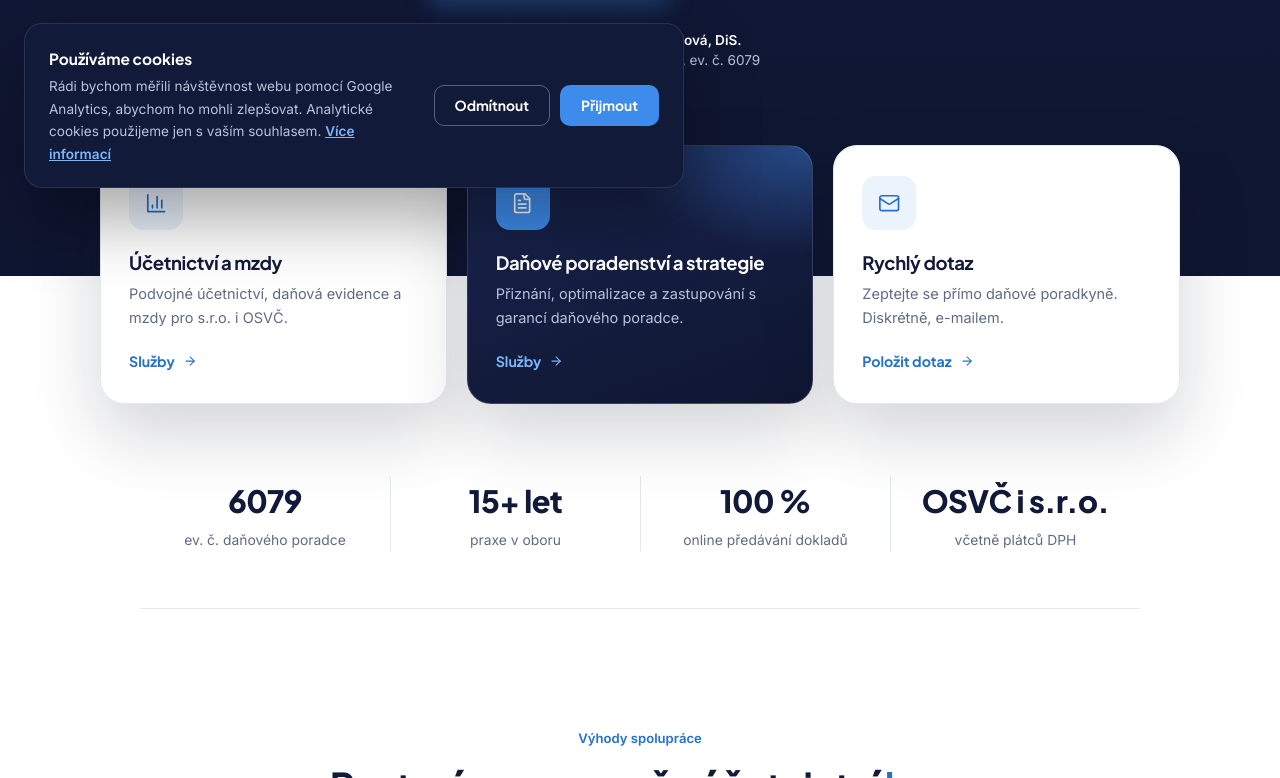
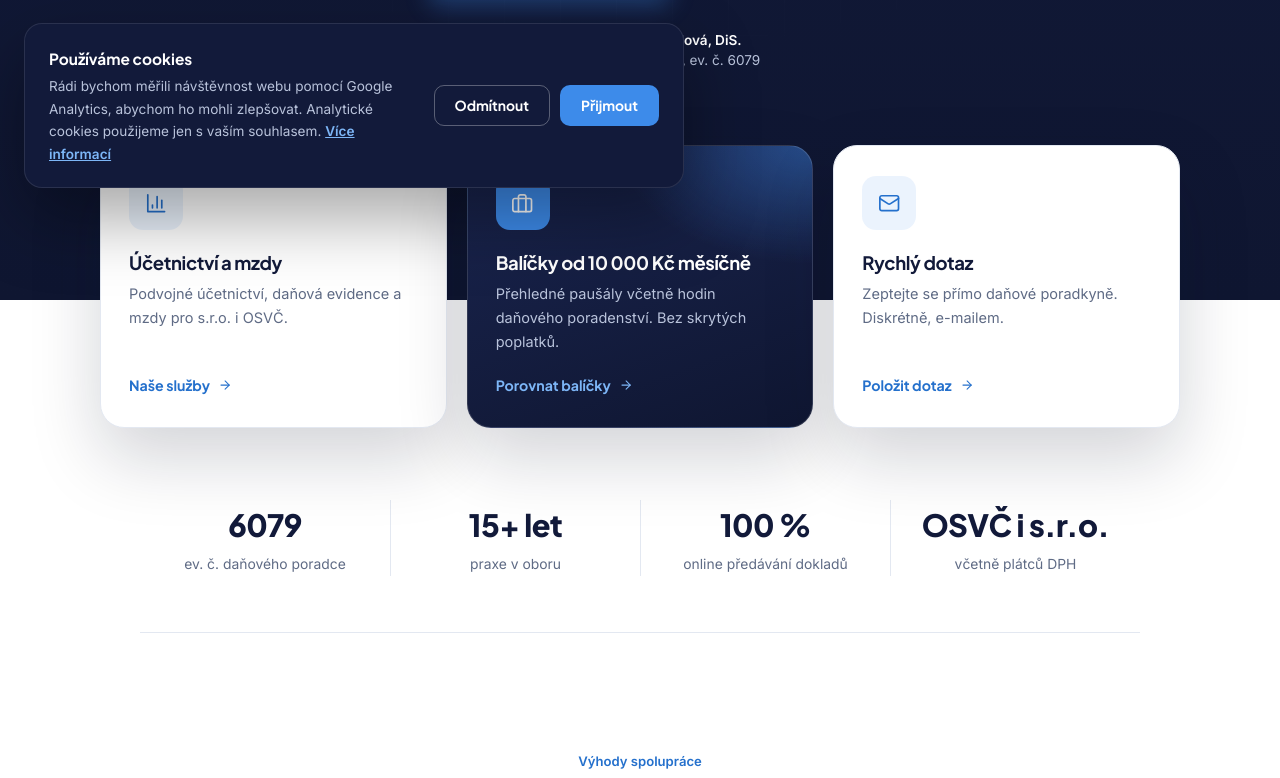
Before and after one commit to chechta838/Jana_Coufalova, an Eleventy site: page src/index.njk in a window 1280 px wide. Shown: the part 588-1366 px from the top of the page. Built offline with nearby package versions, Linux system fonts and the light colour scheme; Eleventy itself is replaced by a stand-in of ours; files that its build step writes are made by us from their sources.

Commit message:
Rozcestník v úvodu: místo druhé karty se službami balíčky
Co-Authored-By: Claude Opus 5.5 <noreply@anthropic.com>

```diff
--- a/src/index.njk
+++ b/src/index.njk
@@ -27,13 +27,13 @@ layout: base.njk
                     <span class="path-ico">{{ icon("bar-chart") }}</span>
                     <h3>Účetnictví a mzdy</h3>
                     <p>Podvojné účetnictví, daňová evidence a mzdy pro s.r.o. i OSVČ.</p>
-                    <span class="path-link">Služby {{ icon("arrow-right") }}</span>
+                    <span class="path-link">Naše služby {{ icon("arrow-right") }}</span>
                 </a>
-                <a href="#sluzby" class="path-card path-card-featured">
-                    <span class="path-ico">{{ icon("file-text") }}</span>
-                    <h3>Daňové poradenství a strategie</h3>
-                    <p>Přiznání, optimalizace a zastupování s garancí daňového poradce.</p>
-                    <span class="path-link">Služby {{ icon("arrow-right") }}</span>
+                <a href="#balicky" class="path-card path-card-featured">
+                    <span class="path-ico">{{ icon("briefcase") }}</span>
+                    <h3>Balíčky od 10 000 Kč měsíčně</h3>
+                    <p>Přehledné paušály včetně hodin daňového poradenství. Bez skrytých poplatků.</p>
+                    <span class="path-link">Porovnat balíčky {{ icon("arrow-right") }}</span>
                 </a>
                 <a href="#dotaz" class="path-card">
                     <span class="path-ico">{{ icon("mail") }}</span>
```
